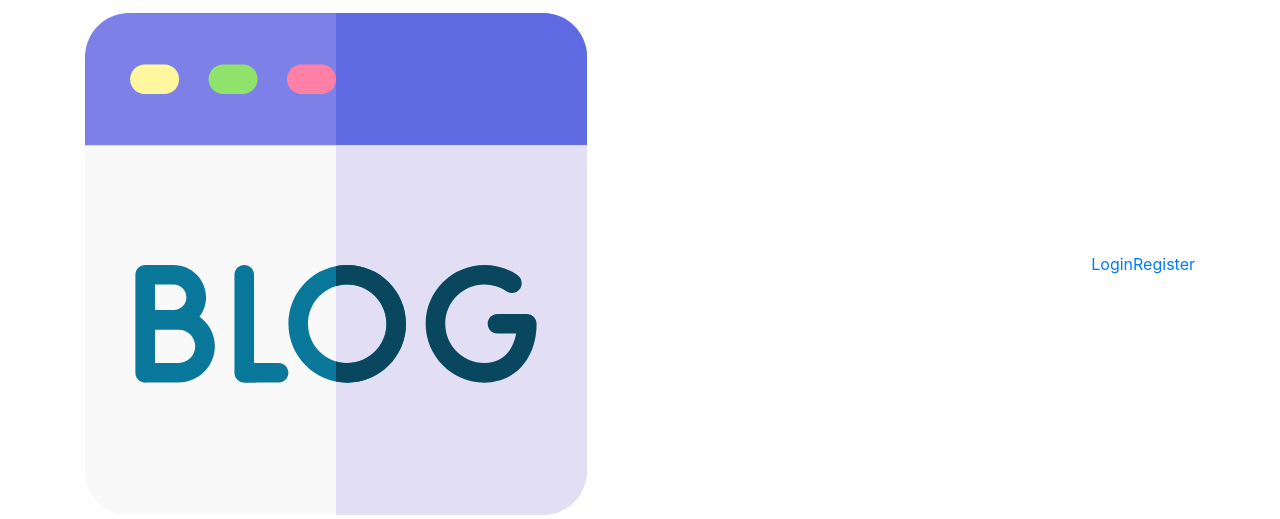
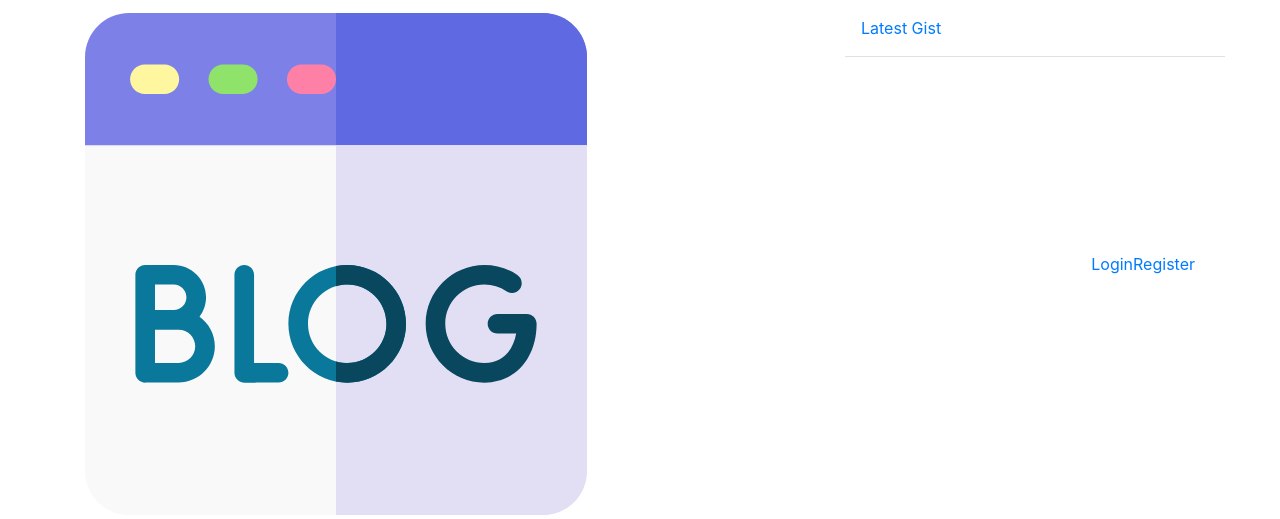
Before and after one commit to Menna-Shamloul/Django_speechblog, a Django app: page / in a window 1280 px wide. Shown: the top 519 px of the page. Run offline with Django 4.2, Linux system fonts and the light colour scheme; some libraries are stand-ins or nearby versions.

Commit message:
create sidebar and style it

```diff
--- a/blog/templates/blog/base.html
+++ b/blog/templates/blog/base.html
@@ -61,6 +61,28 @@
             <div class="col-md-8">
                 <!--{% block content %}{% endblock %}-->
             </div>
+            <!--create sidebar-->
+            <div class="col-md-4">
+                <div class="content-sectionw">
+                    <!-- <h3>Our Sidebar</h3>
+                    <p class='text-muted'>You can put any information here you'd like.
+                       <ul class="list-group">
+                         <li class="list-group-item list-group-item-light">Latest Posts</li>
+                         <li class="list-group-item list-group-item-light">Announcements</li>
+                         <li class="list-group-item list-group-item-light">Calendars</li>
+                         <li class="list-group-item list-group-item-light">etc</li>
+                      </ul>
+                    </p> -->
+                    <div class="d-flex flex-column align-items-stretch flex-shrink-0 bg-white" style="width: 380px;" style="padding-top: 120px;">
+                        <a id="list-group" style="text-decoration: none;" href="" class="d-flex align-items-center flex-shrink-0 p-3 link-dark text-decoration-none border-bottom">
+                            <span class="fs-5 fw-semibold" id="gist-btn">Latest Gist</span>
+                        </a>
+
+                    </div>
+
+                </div>
+
+            </div>
 
 
 
```
